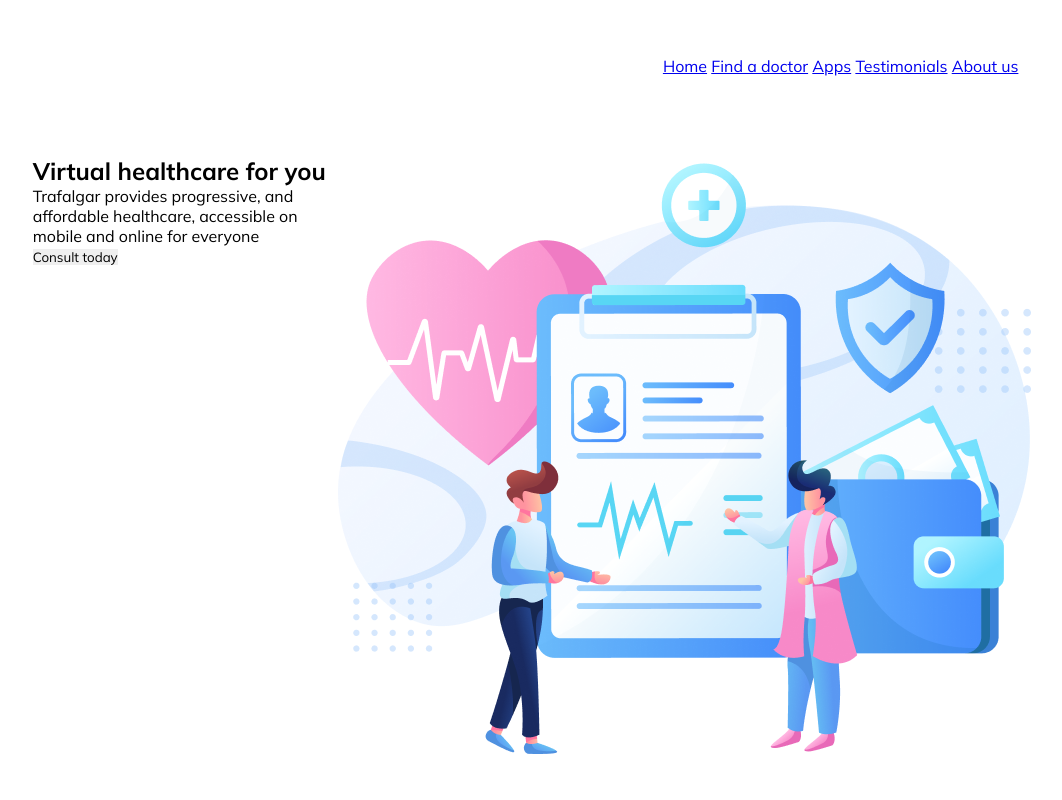
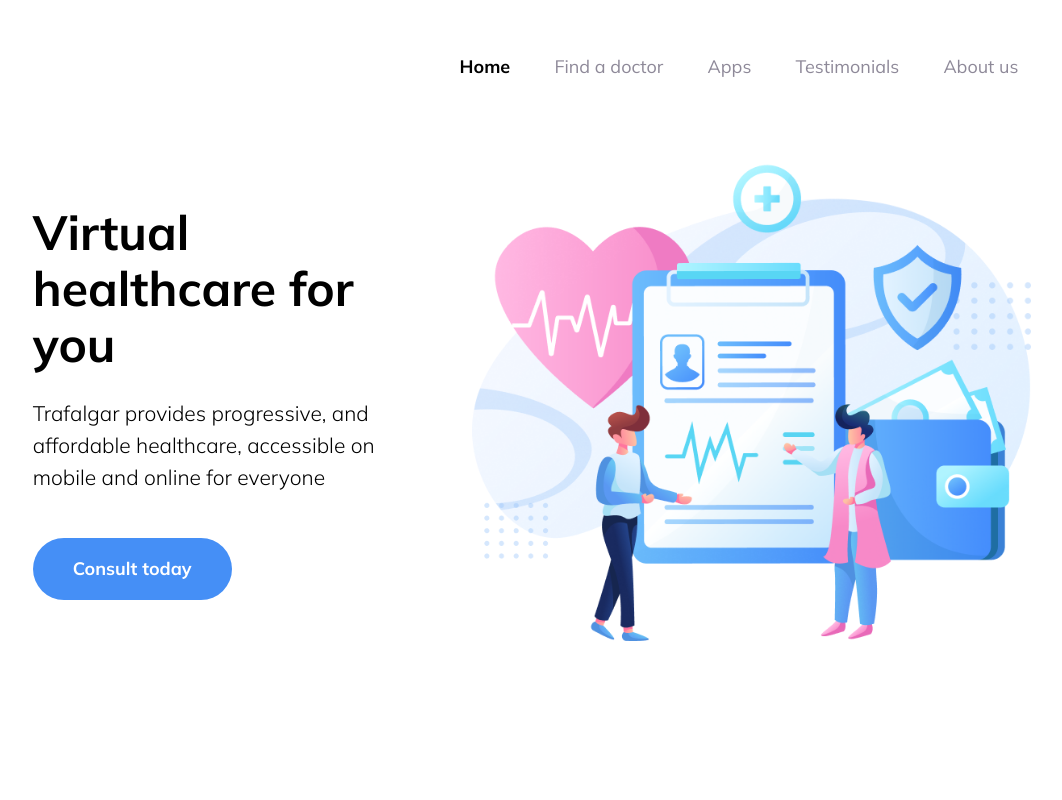
Before and after one commit to Ifycode-support/trafalgar-design-clone, a plain HTML site: page index.html in a window 1280 px wide. Shown: the top 800 px of the page, without its empty margins (108-1170 px from the left). Drawn offline with Linux system fonts and the light colour scheme.

Commit message:
Beautify header and hero sections

```diff
--- a/css/base.css
+++ b/css/base.css
@@ -10,11 +10,15 @@ body {
 }
 
 img {
-    /* width: 100%;
-    height: auto; */
+    width: 100%;
+    height: auto;
 }
 
 button {
     cursor: pointer;
     font-family: var(--main-font-family);
 }
+
+a {
+    text-decoration: none;
+}
--- a/css/main.css
+++ b/css/main.css
@@ -9,6 +9,22 @@ header {
     align-items: center;
     justify-content: space-between;
 }
+
+.nav-link {
+    margin: 0 0 0 40px;
+}
+
+.active {
+    color: var(--color-shade-black);
+    font: var(--type-body-bold-1-700);
+}
+
+.inactive {
+    color: var(--color-blue-purple);
+    font: var(--type-regular-1-400);
+    opacity: 50%;
+}
+
 
 .sm-devices {
     display: block;
@@ -87,6 +103,36 @@ footer {
         margin: 0 auto 200px auto;
     }
 
+    .header-logo-container {
+        width: 160px;
+    }
+
+    .hero-img-container {
+        width: 56%;
+    }
+
+    .hero-content-container {
+        width: 36%;
+        align-self: center;
+    }
+
+    .hero-h1 {
+        font: var(--type-bold-3-700);
+    }
+
+    .hero-text {
+        font: var(--type-light-6-300);
+        margin: 25px 0 45px 0;
+    }
+
+    .hero-btn {
+        font: var(--type-body-bold-1-700);
+        padding: 20px 40px;
+        border-radius: 55px;
+        color: var(--color-shade-white);
+        background: var(--color-blue-main);
+    }
+
     .smaller-devices {
         display: none;
     }
--- a/css/var.css
+++ b/css/var.css
@@ -25,4 +25,27 @@
 
     /* font family */
     --main-font-family: 'Mulish', sans-serif;
+
+    /* Typography */
+    --type-bold-1-700: 700 20px/60px var(--main-font-family);
+    --type-bold-2-700: 700 36px/56px var(--main-font-family);
+    --type-bold-3-700: 700 48px/56px var(--main-font-family);
+
+    --type-body-bold-1-700: 700 18px/22.59px var(--main-font-family);
+    --type-body-bold-2-700: 700 18px/60px var(--main-font-family);
+    --type-body-bold-3-700: 700 21px/32px var(--main-font-family);
+    --type-body-bold-4-700: 700 22px/48px var(--main-font-family);
+    --type-body-bold-5-700: 700 24px/56px var(--main-font-family);
+
+    --type-regular-1-400: 400 18px/22.59px var(--main-font-family);
+    --type-regular-2-400: 400 18px/48px var(--main-font-family);
+    --type-regular-3-400: 400 19px/30px var(--main-font-family);
+
+    --type-light-1-300: 300 16px/28px var(--main-font-family);
+    --type-light-2-300: 300 17px/28px var(--main-font-family);
+    --type-light-3-300: 300 18px/28px var(--main-font-family);
+    --type-light-4-300: 300 18px/30px var(--main-font-family);
+    --type-light-5-300: 300 18px/38px var(--main-font-family);
+    --type-light-6-300: 300 21px/32px var(--main-font-family);
+
 }
--- a/index.html
+++ b/index.html
@@ -8,29 +8,29 @@
 </head>
 <body>
     <header>
-        <div>
+        <div class="header-logo-container">
             <img src="./images/logo.png" alt="">
         </div>
         <button class="smaller-devices">Ham</button>
         <nav class="desktop">
-            <a href="http://">Home</a>
-            <a href="http://">Find a doctor</a>
-            <a href="http://">Apps</a>
-            <a href="http://">Testimonials</a>
-            <a href="http://">About us</a>
+            <a class="nav-link active" href="http://">Home</a>
+            <a class="nav-link inactive" href="http://">Find a doctor</a>
+            <a class="nav-link inactive" href="http://">Apps</a>
+            <a class="nav-link inactive" href="http://">Testimonials</a>
+            <a class="nav-link inactive" href="http://">About us</a>
         </nav>
     </header>
     <section class="hero">
-        <div>
-            <h1>Virtual healthcare for you</h1>
-            <p>
+        <div class="hero-content-container">
+            <h1 class="hero-h1">Virtual healthcare for you</h1>
+            <p class="hero-text">
                 Trafalgar provides progressive, and affordable
                 healthcare, accessible on mobile and online for
                 everyone
             </p>
-            <button>Consult today</button>
+            <button class="hero-btn">Consult today</button>
         </div>
-        <div>
+        <div class="hero-img-container">
             <img src="./images/sections/hero.png" alt="hero section image">
         </div>
     </section>
```
